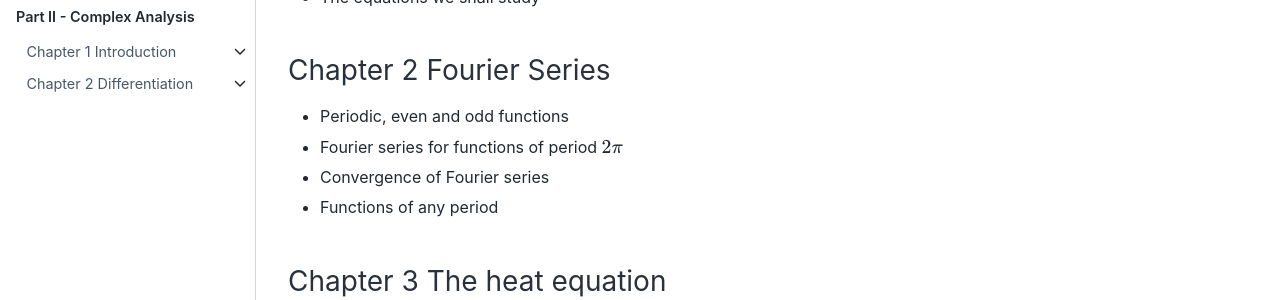
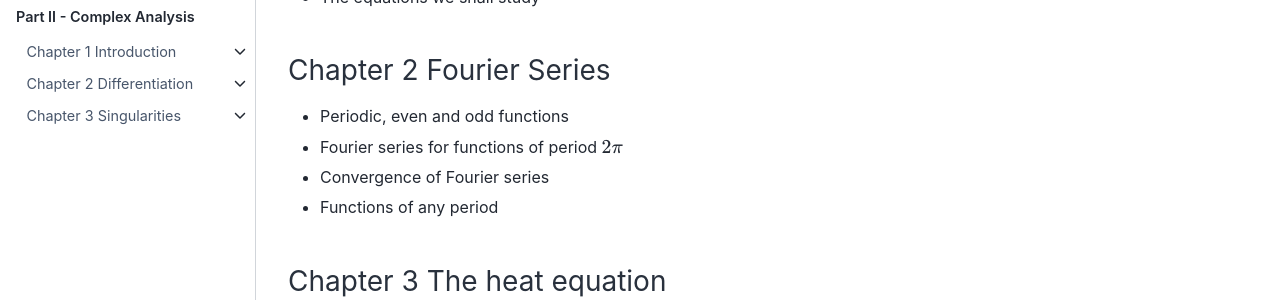
Before and after one commit to jjcrofts77/Advanced-Calculus-MATH20471, a Jupyter Book: the page built from README.md, in a window 1280 px wide. Shown: the part 505-805 px from the top of the page. Built offline with Jupyter Book 1.0.4 settings and Sphinx 7.4.7 and the Sphinx Book theme 1.1.4, drawn with Linux system fonts in a browser that asks for light colours; some of the changed lines change nothing that is shown.

Commit message:
Update _toc.yml

```diff
--- a/_toc.yml
+++ b/_toc.yml
@@ -47,3 +47,8 @@
     - file: content/notebooks/Part2/Chapter2/Differentiation
     - file: content/notebooks/Part2/Chapter2/CauchyRiemann
     - file: content/notebooks/Part2/Chapter2/Examples
+  - file: content/notebooks/Part2/Chapter3/Chapter3Intro
+    sections:
+    - file: content/notebooks/Part2/Chapter3/Poles
+    - file: content/notebooks/Part2/Chapter3/RemovableSingularities
+    - file: content/notebooks/Part2/Chapter3/EssentialSingularities
```
